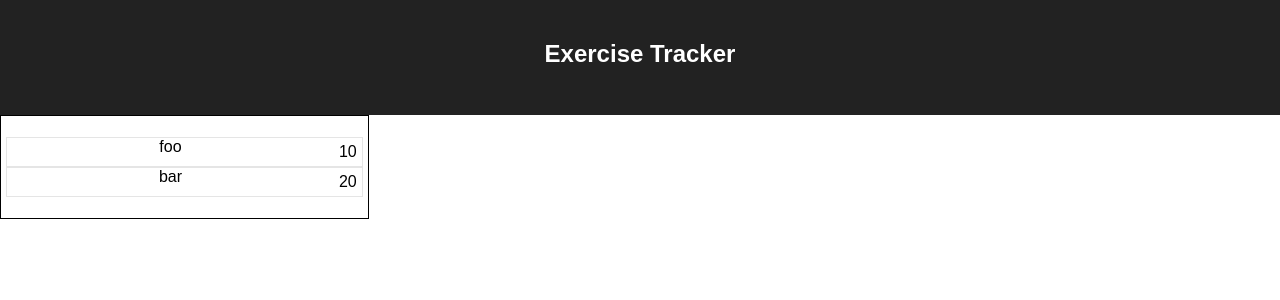
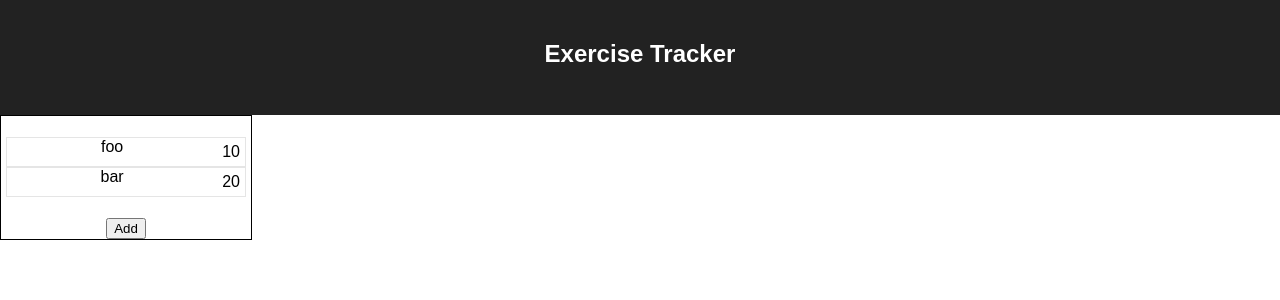
Before and after one commit to randomout/xrcz, a React (Create React App) app: page / in a window 1280 px wide. Shown: the top 300 px of the page. Built offline with nearby package versions, Linux system fonts and the light colour scheme.

Commit message:
adding in simple add logic

```diff
--- a/src/ExerciseHistory.css
+++ b/src/ExerciseHistory.css
@@ -1,6 +1,7 @@
 .exercise-history {
     flex-grow: 1;
     border: 1px solid black;
+    max-width: 250px;
 }
 
 ul {
--- a/src/ExerciseHistory.js
+++ b/src/ExerciseHistory.js
@@ -2,19 +2,18 @@ import React from 'react';
 
 import { connect } from 'react-redux';
 
-import { select } from './actions';
+import { select, add } from './actions';
 
 import Exercise from './Exercise';
 
 import './ExerciseHistory.css';
 
-const ExerciseHistory = ({ exercises, onSelect }) => (
+const ExerciseHistory = ({ exercises, onSelect, onAdd }) => (
   <div className="exercise-history">
-    <ul>
-      {exercises.map(exercise => (
-        <Exercise key={exercise.id} { ...exercise } onClick={() => onSelect(exercise)} />
-      ))}
-    </ul>
+  <ul>
+    {exercises.map(exercise => (<Exercise key={exercise.id} { ...exercise } onClick={() => onSelect(exercise)} /> ))}
+  </ul>
+  <button onClick={onAdd} >Add</button>
 
   </div>
 );
@@ -29,6 +28,9 @@ const mapDispatchToProps = dispatch => {
   return {
     onSelect: exercise => {
       dispatch(select(exercise))
+    },
+    onAdd: ()  => {
+      dispatch(add())
     }
   }
 }
--- a/src/actions.js
+++ b/src/actions.js
@@ -5,3 +5,9 @@ export const select = exercise => {
     exercise
   };
 };
+
+export const add = () => {
+  return {
+    type: 'ADD_EXERCISE',
+  };
+};
--- a/src/reducers.js
+++ b/src/reducers.js
@@ -26,11 +26,18 @@ const defaultData = [
 
 
 const exercises = (state = defaultData, action) => {
+  console.log('action', action);
+
   switch(action.type) {
     case 'ADD_EXERCISE':
       return [
         ...state,
-        action.exercise,
+        {
+          id: state.length + 1,
+          name: 'new',
+          date: Date.now(),
+          amount: 0,
+        },
       ]
     default:
       return state;
```
